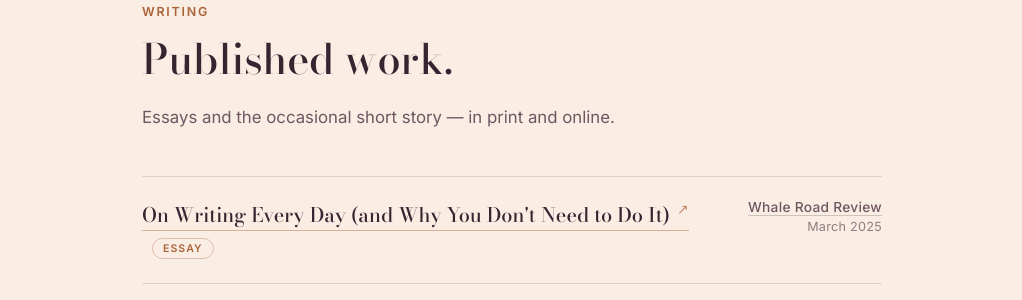
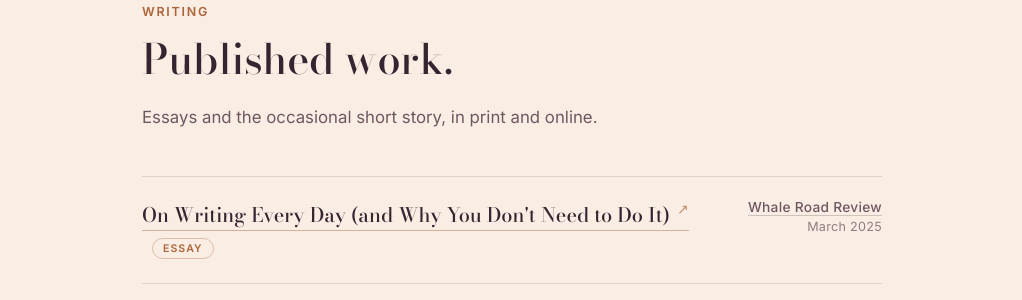
Before and after one commit to nancymyersrust/nancymyersrust.github.io, a Jekyll site: the page built from index.html, in a window 1280 px wide and 900 px high, scrolled down 2112 px. Shown: the part 153-453 px from the top of the window, without its empty margins (128-1150 px from the left). Built offline with Jekyll 4.4.1, drawn with Linux system fonts in a browser that asks for light colours.

Commit message:
Update index.html

```diff
--- a/index.html
+++ b/index.html
@@ -42,7 +42,7 @@ layout: default
   <div class="wrap">
     <span class="section-label">Writing</span>
     <h2 class="section-title">Published work.</h2>
-    <p class="writing-intro">Essays and the occasional short story — in print and online.</p>
+    <p class="writing-intro">Essays and the occasional short story, in print and online.</p>
     <!-- EDIT HERE: essays live in _data/writing.yml -->
     <ul class="writing-list">
       {% for piece in site.data.writing %}
```
